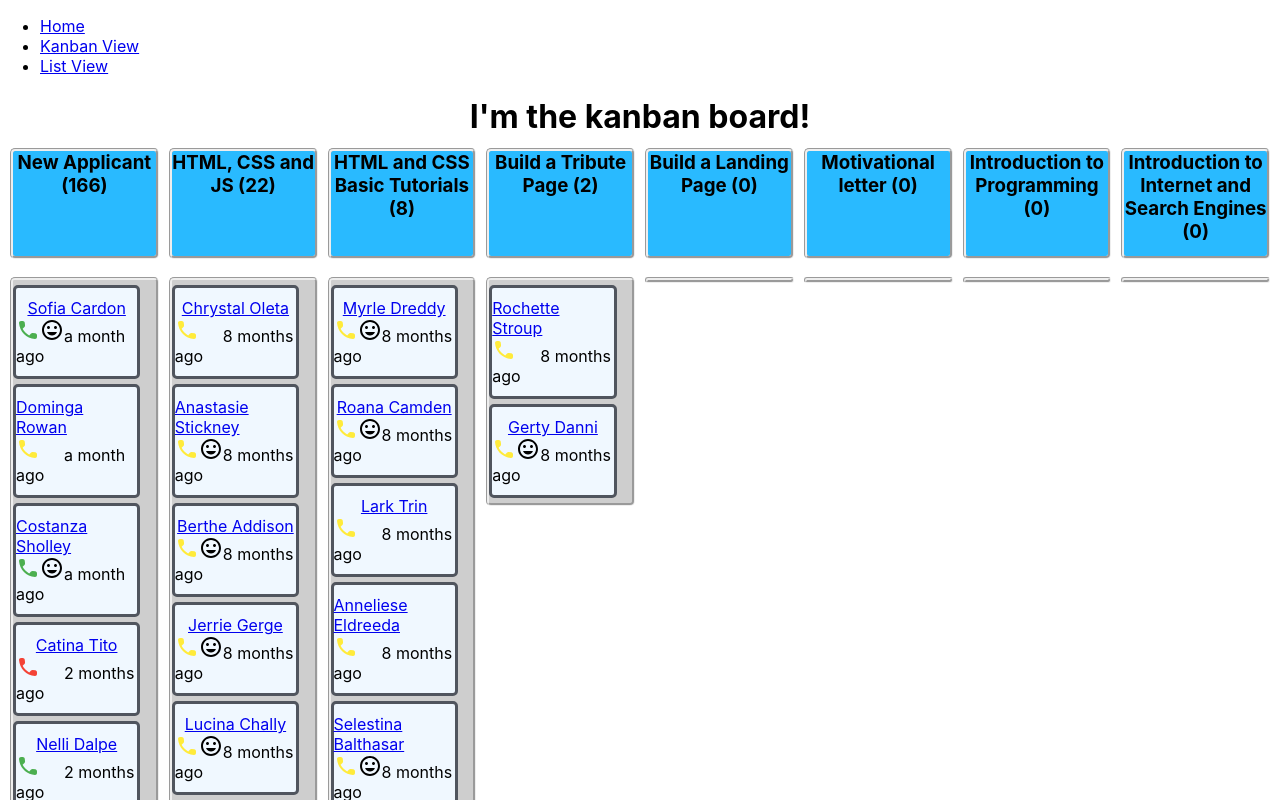
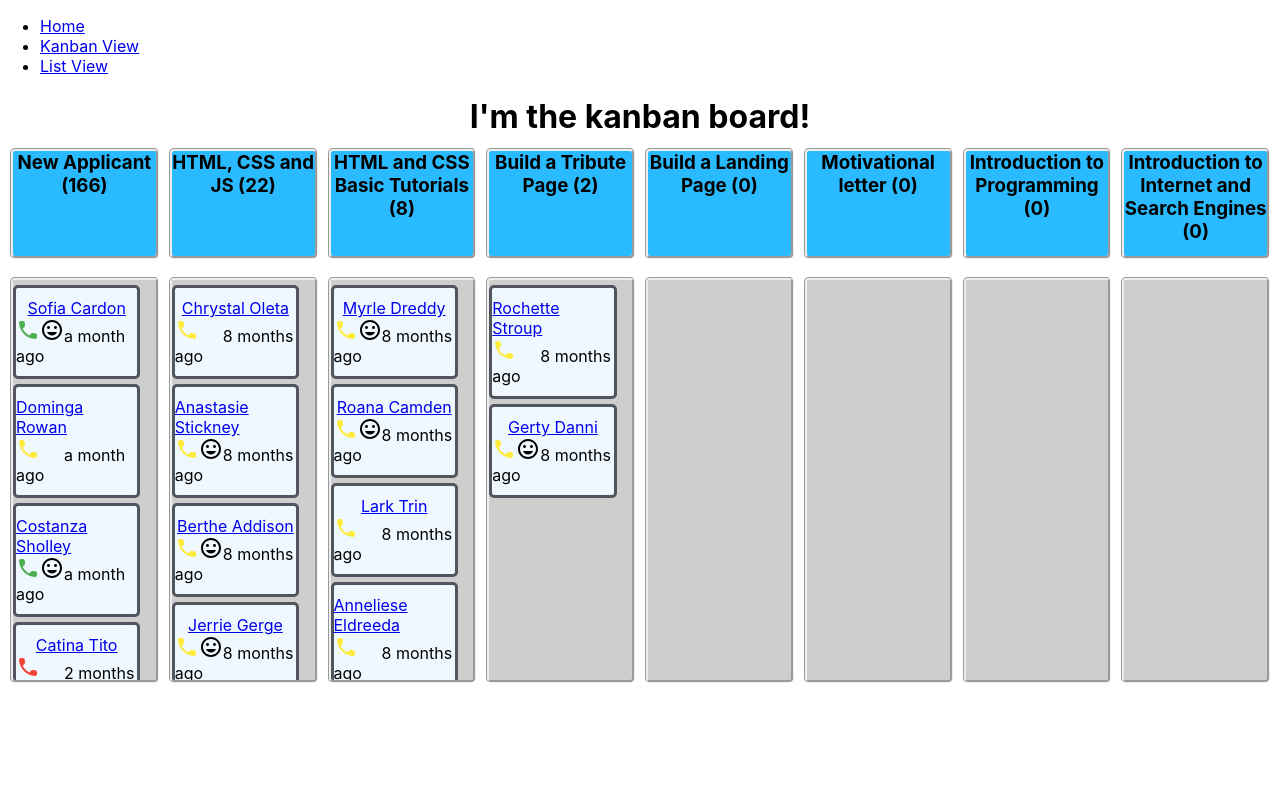
Before and after one commit to saeendamghanian/dashboard-kanban, a React (Create React App) app: page /kanban in a window 1280 px wide. Shown: the top 800 px of the page. Built offline with nearby package versions, Linux system fonts and the light colour scheme.

Commit message:
Bug fixing

```diff
--- a/src/App.css
+++ b/src/App.css
@@ -61,7 +61,7 @@ h1 {
 }
 
 .column {
-  height: vh;
+  height: 50vh;
   background-color: #cecece;
   border-radius: 5px;
   overflow-y: auto;
```
